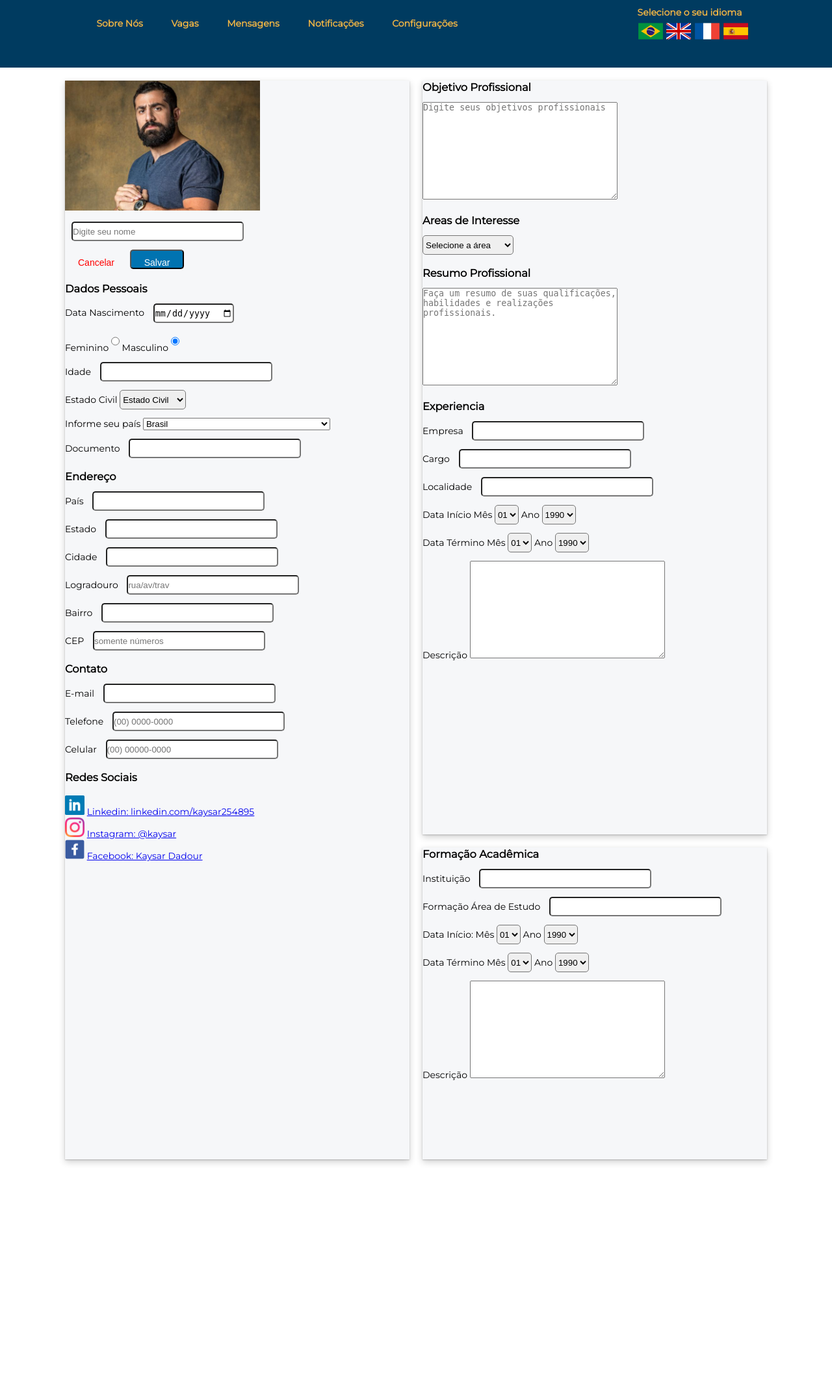
After one commit to graciani23/projeto-integrador, a PHP site: page /curriculo1.php in a window 1280 px wide. The commit adds this page. Shown: the whole page at 65% size. Run offline with PHP 8.4, Linux system fonts and the light colour scheme.

Commit message:
Atualizando o form

```diff
--- a/assets/css/curriculo.css
+++ b/assets/css/curriculo.css
@@ -11,7 +11,7 @@ body {
 /* Menu de navegação */
 
 nav{
-    background-color: #1C6BB5;
+    background-color: rgb(0, 59, 96);
 }
 
 nav .container {
@@ -34,6 +34,7 @@ nav .container ul li {
 
 
 /* Inicio main */
+
 
 .foto > img {
     width: 300px;
--- /dev/null
+++ b/assets/css/curriculo1.css
@@ -0,0 +1,167 @@
+* {
+    box-sizing: border-box;
+    padding: 0;
+    margin: 0;
+}
+
+body {
+    font-family: 'Montserrat', sans-serif;
+    background-color: white;
+    font-size: 14px;
+}
+
+.container {
+    display: grid;
+    grid-template-columns: 1fr 1fr;
+    grid-template-rows: 13vh 145vh 60vh 40vh;
+    grid-gap: 20px 20px;
+    grid-template-areas: "nav nav"
+                        "dados-pessoais objetivo-profissional"
+                        "dados-pessoais formacao-academica"
+}
+
+/* Alinhando as margens laterias das section*/
+.dados-pessoais {
+    margin-left: 100px;
+}
+
+.objetivo-profissional, .formacao-academica {
+    margin-right: 100px;
+}
+
+/* Estilizando Form */
+.button .cancelar{
+    text-decoration: none;
+    border: none;
+    padding: 10px 20px;
+    text-align: center;
+    background-color: #f6f7f9;
+    color: red;
+    cursor: pointer;
+    font-size: 14px;
+}
+
+.button .salvar {
+    text-decoration: none;
+    padding: 10px 20px;
+    background-color: #0073b1;
+    color: white;
+    cursor: pointer;
+    font-size: 14px;
+}
+
+input {
+    border-radius: 5px;
+    margin-top: 13px;
+    height: 30px;
+}
+
+textarea {
+    margin-top: 13px;
+    width: 300px;
+    height: 150px;
+}
+
+select {
+    margin-top: 13px;
+}
+
+.estadoCivil, .areasInteresse {
+    border-radius: 5px;
+    height: 30px;
+}
+
+input[type=text], input[type=number], input[type=email]{
+    position: relative;
+    left: 10px;
+    width: 50%;
+}
+
+input[type=date]{
+    position: relative;
+    left: 10px;
+}
+
+input[type=email]:focus, input[type=text]:focus, input[type=date]:focus, input[type=number]:focus {
+    background-color: rgb(223, 223, 235);
+}
+
+
+/* Header */
+nav {
+    background-color: rgb(0, 59, 96);
+    grid-area: nav;
+
+}
+
+.menu {
+    display: flex;
+    justify-content: space-around;
+    align-items: center;
+}
+
+
+.header ul li:hover {
+    background-color:rgb(166, 59, 50);
+    border-radius: 300px;
+    color:black;
+}
+
+.header ul li {
+    text-decoration: none;
+    color: rgb(242, 181, 68);
+    padding: 20px;
+    cursor: pointer;
+    font-weight: bold;
+}
+
+.header ul li {
+    display: inline;
+}
+
+.img-cabecalho {
+    align-items: center;
+    padding-top: 10px;
+}
+
+.img-cabecalho p {
+    color:rgb(242, 181, 68);
+    font-weight: bold;
+
+}
+
+.img-cabecalho img {
+    width: 40px;
+    cursor: pointer;
+}
+
+
+/* Dados Pessoais*/
+.dados-pessoais {
+background-color:#f6f7f9;
+box-shadow: 0 1px 2px 0 rgba(0, 0, 0, 0.2), 0 4px 10px 0 rgba(0, 0, 0, 0.19);
+grid-area: dados-pessoais;
+
+}
+
+.foto img {
+    width: 300px;
+}
+
+.redes-sociais img {
+    width: 30px;
+}
+
+/* Objetivos Profissionais */
+.objetivo-profissional {
+    background-color: #f6f7f9;
+    box-shadow: 0 1px 2px 0 rgba(0, 0, 0, 0.2), 0 4px 10px 0 rgba(0, 0, 0, 0.19);
+    grid-area: objetivo-profissional;
+}
+
+/* Formação Academica */
+.formacao-academica {
+    background-color: #f6f7f9;
+    box-shadow: 0 1px 2px 0 rgba(0, 0, 0, 0.2), 0 4px 10px 0 rgba(0, 0, 0, 0.19);
+    grid-area: formacao-academica;
+}
--- /dev/null
+++ b/assets/includes/comboBoxMesAno.html
@@ -0,0 +1,65 @@
+<style>
+   .mes, .ano{
+      display: inline;
+   }
+   .meses, .anos {
+      height: 30px;
+      border-radius: 5px;
+   }
+
+</style>
+
+<label for="mes">Mês</label>
+    <div class="mes">
+        <select class="meses">
+           <option>01</option>
+           <option>02</option>
+           <option>03</option>
+           <option>04</option>
+           <option>05</option>
+           <option>06</option>
+           <option>07</option>
+           <option>08</option>
+           <option>09</option>
+           <option>10</option>
+           <option>11</option>
+           <option>12</option>
+        </select>
+     </div>
+
+<label for="ano">Ano</label>
+     <div class="ano">
+        <select class="anos">
+           <option>1990</option>
+           <option>1991</option>
+           <option>1992</option>
+           <option>1993</option>
+           <option>1994</option>
+           <option>1995</option>
+           <option>1996</option>
+           <option>1997</option>
+           <option>1998</option>
+           <option>1999</option>
+           <option>2000</option>
+           <option>2001</option>
+           <option>2002</option>
+           <option>2003</option>
+           <option>2004</option>
+           <option>2005</option>
+           <option>2006</option>
+           <option>2007</option>
+           <option>2008</option>
+           <option>2009</option>
+           <option>2010</option>
+           <option>2011</option>
+           <option>2012</option>
+           <option>2013</option>
+           <option>2014</option>
+           <option>2015</option>
+           <option>2016</option>
+           <option>2017</option>
+           <option>2018</option>
+           <option>2019</option>
+           <option>2020</option>
+        </select>
+     </div>
--- /dev/null
+++ b/curriculo1.php
@@ -0,0 +1,221 @@
+<!DOCTYPE html>
+<html lang="en">
+<head>
+    <meta charset="UTF-8">
+    <meta name="viewport" content="width=device-width, initial-scale=1.0">
+    <meta http-equiv="X-UA-Compatible" content="ie=edge">
+    <link href="https://fonts.googleapis.com/css?family=Montserrat&display=swap" rel="stylesheet">
+    <link rel="stylesheet" href="./assets/css/curriculo1.css">
+    <!--<link rel="stylesheet" href="assets/css/estiloFooter.css"> -->
+    <title>Document</title>
+</head>
+
+<body>
+<div class="container">
+    <nav class="header">
+        <!--<div class="logo">
+            <img src="./assets/img/England.png" alt="logo">
+        </div>-->
+        <div class="menu">
+        <ul>
+            <li><a href="sobre-nos.php"></a>Sobre Nós</li>
+            <li><a href=""></a>Vagas</li>
+            <li><a href=""></a>Mensagens</li>
+            <li><a href=""></a>Notificações</li>
+            <li><a href=""></a>Configurações</li>
+        </ul>
+    <div class="img-cabecalho">
+        <p>Selecione o seu idioma</p>
+        <img src="./assets/img/Brazil.png" alt="Bandeira do Brasil">
+        <img src="./assets/img/England.png" alt="Bandeira da Inglaterra">
+        <img src="./assets/img/France.png" alt="Bandeira da França">
+        <img src="./assets/img/Spain.png" alt="Bandeira da Espanha">
+    </div>
+    </div>
+</nav>
+
+<section class="dados-pessoais">
+
+    <div class="foto">
+        <img src="./assets/img/refugiado.jpg" alt="Foto Perfil">
+        <form name="nome" action="" method="GET">
+            <input type="text" placeholder="Digite seu nome" required="required">
+        </form>
+    <form class="button">
+        <input class="cancelar" type="button" value="Cancelar" onClick="">
+        <input class="salvar" type="submit" value="Salvar" onCLick="">
+    </form>
+    </div> <br>
+
+    <div class="dadosPessoais">
+        <h3> Dados Pessoais</h3>
+        <div class="dadosPessoais">
+            <form name="dadosPessoais" action="" method="GET">
+                <label for="dataNascimento">Data Nascimento</label>
+                    <input type="date"><br>
+                    <label for="feminino">Feminino</label>
+                    <input type="radio" id="feminino" name="genero" value="feminino" checked>
+                    <label for="masculino">Masculino</label>
+                    <input type="radio" name="genero" id="masculino" value="masculino" checked><br>
+                    <label for="idade">Idade</label>
+                    <input type="text"><br>
+                    <label for="estadoCivil">Estado Civil</label>
+                    <select class="estadoCivil" name="estadoCivil" required="required">
+                    <option value="estadoCivil">Estado Civil</option>
+                    <option value="solteiro">Solteiro(a)</option>
+                    <option value="sasado">Casado(a)</option>
+                    <option value="separado">Separado(a)</option>
+                    <option value="sivorciado">Divorciado(a)</option>
+                    <option value="viuvo"<Viuvo(a)></option>
+                    </select><br>
+                    <?php
+                    require './assets/includes/comboBoxPaises.html'
+                    ?><br>
+                    <label for="documento">Documento</label>
+                    <input type="text"><br>
+            </form>
+            </div>
+        </div><br>
+
+     <div class="endereco">
+        <h3>Endereço</h3>
+        <div class="endereço">
+        <form name="endereco" action="" method="GET">
+            <label for="pais">País</label>
+            <input type="text" placeholder="" required="required"><br>
+            <label for="estado">Estado</label>
+            <input type="text" placeholder="" required="required"><br>
+            <label for="Cidade">Cidade</label>
+            <input type="text" placeholder="" required="required"><br>
+            <label for="logradourp">Logradouro</label>
+            <input type="text" placeholder="rua/av/trav" required="required"><br>
+            <label for="bairro">Bairro</label>
+            <input type="text" placeholder="" required="required"><br>
+            <label for="cep">CEP</label>
+            <input type="number" placeholder="somente números" required="required"><br>
+        </form>
+        </div>
+    </div><br>
+
+    <div class="info-contato">
+        <h3>Contato</h3>
+        <div class="infoContato">
+            <form name="contato" action="" method="get">
+                <label for="email">E-mail</label>
+                <input type="email" placeholder="" required="required"><br>
+                <label for="telefone">Telefone</label>
+                <input type="number" placeholder="(00) 0000-0000" required="required"><br>
+                <label for="celular">Celular</label>
+                <input type="number" placeholder="(00) 00000-0000" required="required"><br>
+            </form>
+        </div>
+    </div><br>
+
+    <div class="redes-sociais">
+        <h3>Redes Sociais</h3><br>
+        <div class="redes-sociais">
+            <img src="./assets/icones/quadrado-linkedin.png" alt="linkedin">
+                <a href="https://www.linkedin.com">Linkedin: linkedin.com/kaysar254895</a><br>
+                <img src="./assets/icones/quadrado-Instagram.png" alt="instagram">
+                <a href="https://www.instagram.com/">Instagram: @kaysar </a><br>
+                <img src="./assets/icones/quadrado-facebook.png" alt="facebook">
+                <a href="https://www.facebook.com/">Facebook: Kaysar Dadour</a>
+        </div>
+    </div>
+
+    </section>
+
+
+    <section class="objetivo-profissional">
+
+    <div class="objetivoProfissional">
+        <h3>Objetivo Profissional</h3>
+        <form name="objetivoProfissional" action="" method="GET">
+            <textarea name="objetivoProfissional"placeholder="Digite seus objetivos profissionais"></textarea>
+        </form>
+    </div><br>
+        <div class="areas-interesse">
+            <h3>Areas de Interesse</h3>
+            <form name="areasInteresses" action="" method="GET">
+                <select class="areasInteresse" name="areas" required="required">
+                    <option value="">Selecione a área</option>
+                    <option value="administrativo">Administrativo</option>
+                    <option value="financeiro">Financeiro</option>
+                    <option value="recursosHumanos">Recursos Humanos</option>
+                    <option value="setorComercial">Setor Comercial</option>
+                    <option value="setorOperacional">Setor Operacional</option>
+                    <option value="tecnologia">Tecnologia</option>
+                </select>
+            </form>
+        </div><br>
+
+
+    <div class="resumo-profissional">
+        <h3>Resumo Profissional</h3>
+        <form name="resumoProfissional" action="" method="GET">
+            <textarea name="resumoProfissional"placeholder="Faça um resumo de suas qualificações, habilidades e realizações profissionais." cols="30"></textarea>
+        </form>
+    </div><br>
+
+
+    <div class="experiencia">
+        <h3>Experiencia</h3>
+        <div class="experiencia1">
+            <form name="experiencia" action="" method="GET">
+                <label for="empresa">Empresa</label>
+                <input type="text" placeholder="" required="required"><br>
+                <label for="cargo">Cargo</label>
+                <input type="text" placeholder="" required="required"><br>
+                <label for="localidade">Localidade</label>
+                <input type="text" placeholder="" required="required"><br>
+                <label for="dataInicio">Data Início</label>
+                    <?php
+                    require './assets/includes/comboBoxMesAno.html'
+                    ?><br>
+                    <label for="dataTemino">Data Término</label>
+                    <?php
+                    require './assets/includes/comboBoxMesAno.html'
+                    ?><br>
+                    <label for="descricao">Descrição</label>
+                    <textarea name="experiencia" id="" cols="30" rows=""></textarea>
+            </form>
+        </div>
+    </div>
+
+</section>
+
+<section class="formacao-academica">
+
+    <div class="formacaoAcademica">
+        <h3>Formação Acadêmica</h3>
+        <div class="formacaoAcademica1">
+            <form name="instituicao" action="" method="GET">
+                <label for="instituicao">Instituição</label>
+                <input type="text" placeholder="" required="required"><br>
+                <label for="formacao">Formação</label>
+                <label for="areaDeEstudo">Área de Estudo</label>
+                <input type="text" placeholder="" required="required"><br>
+                <label for="dataDeInicio">Data Início:</label>
+                    <?php
+                    require './assets/includes/comboBoxMesAno.html'
+                    ?><br>
+                <label for="dataTermino">Data Término</label>
+                    <?php
+                    require './assets/includes/comboBoxMesAno.html'
+                    ?><br>
+                <label for="descricao">Descrição</label>
+                <textarea name="experiencia" id="" cols="40" rows=""></textarea>
+            </form>
+        </div>
+    </div>
+
+</section>
+
+</div>
+<br>
+<?php
+    //require './assets/includes/footer.php';//
+?>
+
+</body>
+</html>
```
Also changed, not shown: curriculo.php (renamed from curriculo.html, +77 -48 lines).
